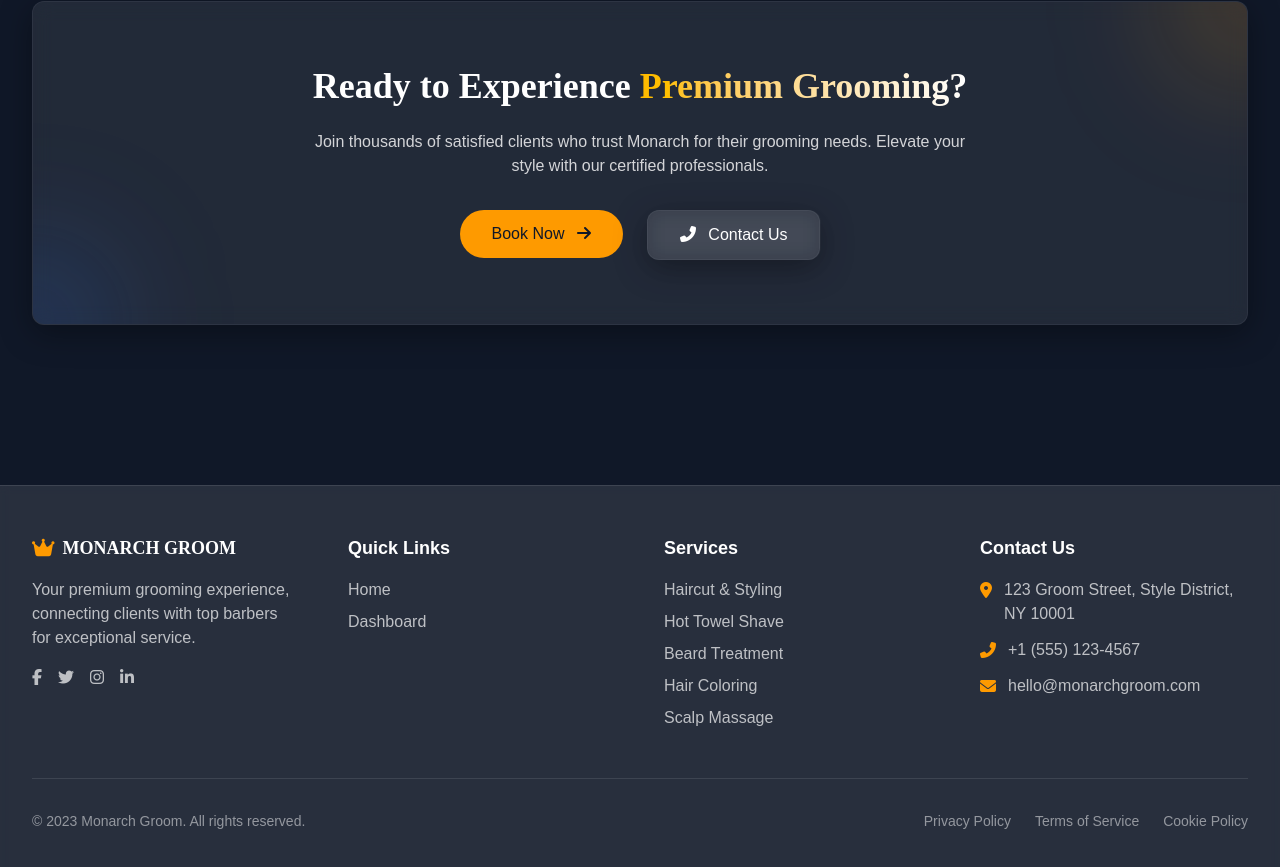
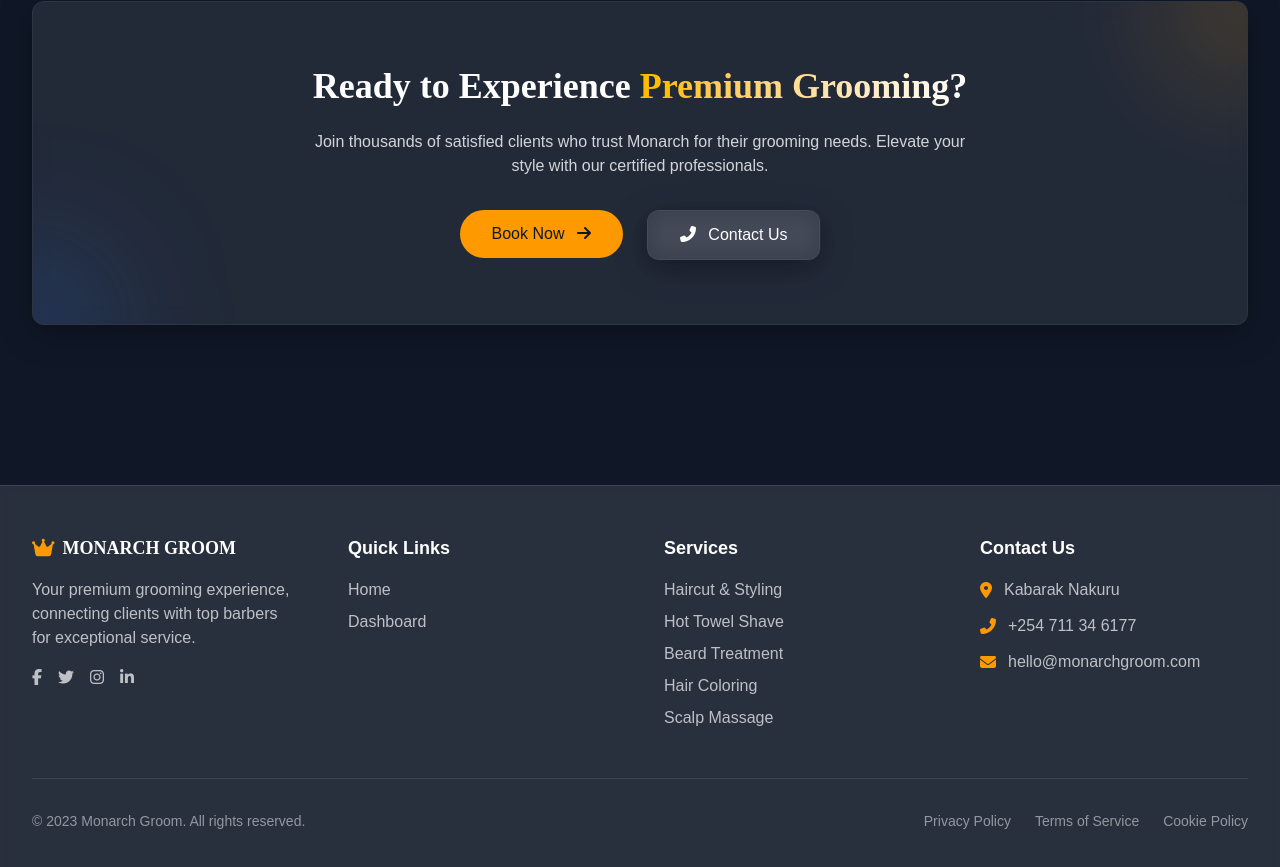
Before and after one commit to niftynewty/Monarch-Groom, a React (Vite) app: page / in a window 1280 px wide. Shown: the part 2828-3695 px from the top of the page. Built offline with nearby package versions, Linux system fonts and the light colour scheme; no server answers; the database is empty.

Commit message:
change footer

```diff
--- a/src/components/Footer.jsx
+++ b/src/components/Footer.jsx
@@ -39,8 +39,8 @@ const Footer = () => (
         <div>
           <h3 className="text-lg font-bold mb-4">Contact Us</h3>
           <ul className="space-y-3">
-            <li className="flex items-start"><i className="fas fa-map-marker-alt text-amber-500 mt-1 mr-3"></i><span className="text-white/70">123 Groom Street, Style District, NY 10001</span></li>
-            <li className="flex items-center"><i className="fas fa-phone-alt text-amber-500 mr-3"></i><span className="text-white/70">+1 (555) 123-4567</span></li>
+            <li className="flex items-start"><i className="fas fa-map-marker-alt text-amber-500 mt-1 mr-3"></i><span className="text-white/70">Kabarak Nakuru</span></li>
+            <li className="flex items-center"><i className="fas fa-phone-alt text-amber-500 mr-3"></i><span className="text-white/70">+254 711 34 6177</span></li>
             <li className="flex items-center"><i className="fas fa-envelope text-amber-500 mr-3"></i><span className="text-white/70">hello@monarchgroom.com</span></li>
           </ul>
         </div>
```
